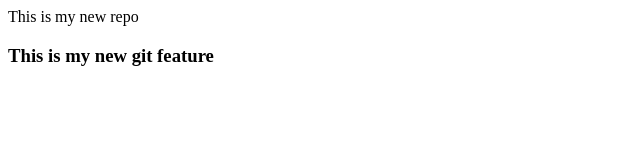
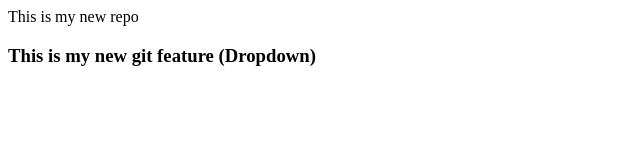
Before and after one commit to Sanju8818/localRepo, a plain HTML site: page index.html in a window 1280 px wide. Shown: the whole page, without its empty margins (0-640 px from the left). Drawn offline with Linux system fonts and the light colour scheme.

Commit message:
New DropDown

```diff
--- a/index.html
+++ b/index.html
@@ -1,2 +1,2 @@
 <p>This is my new repo</p>
-<h3>This is my new git feature</h3>
+<h3>This is my new git feature (Dropdown)</h3>
```
